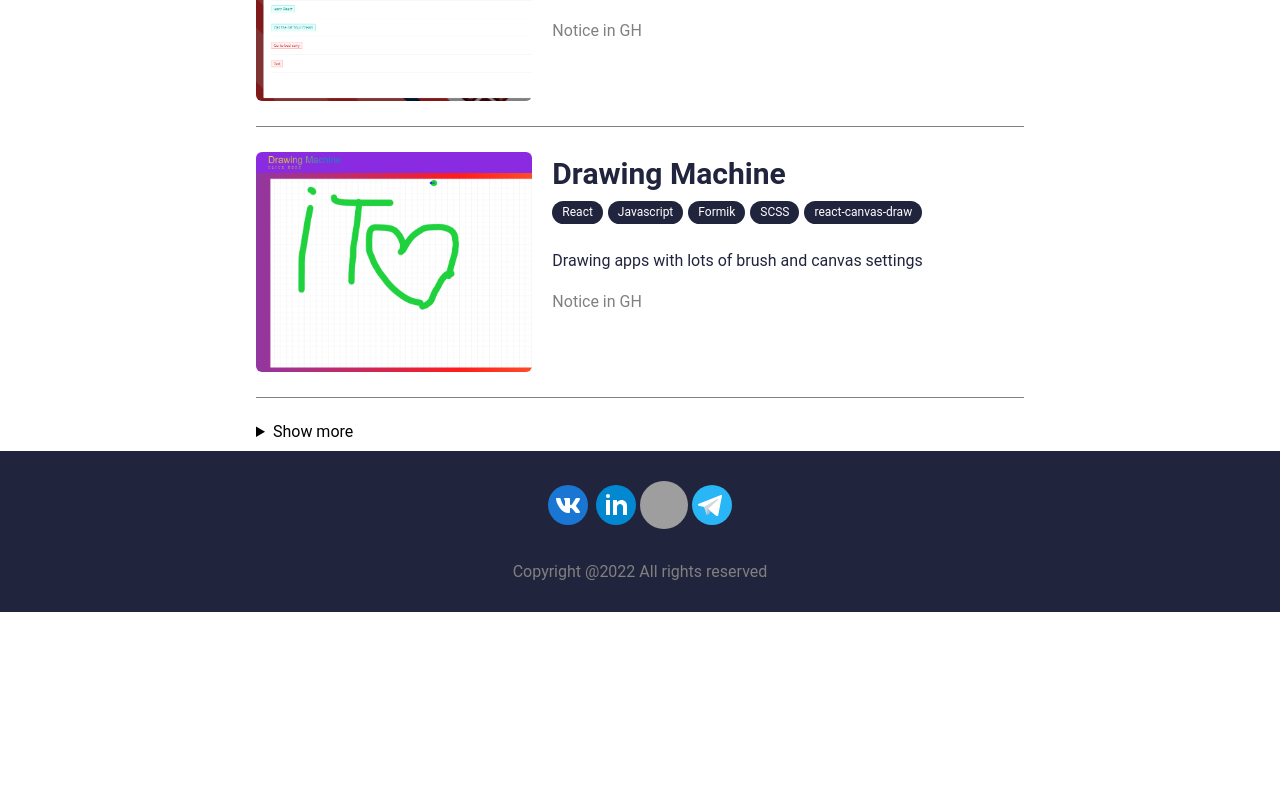
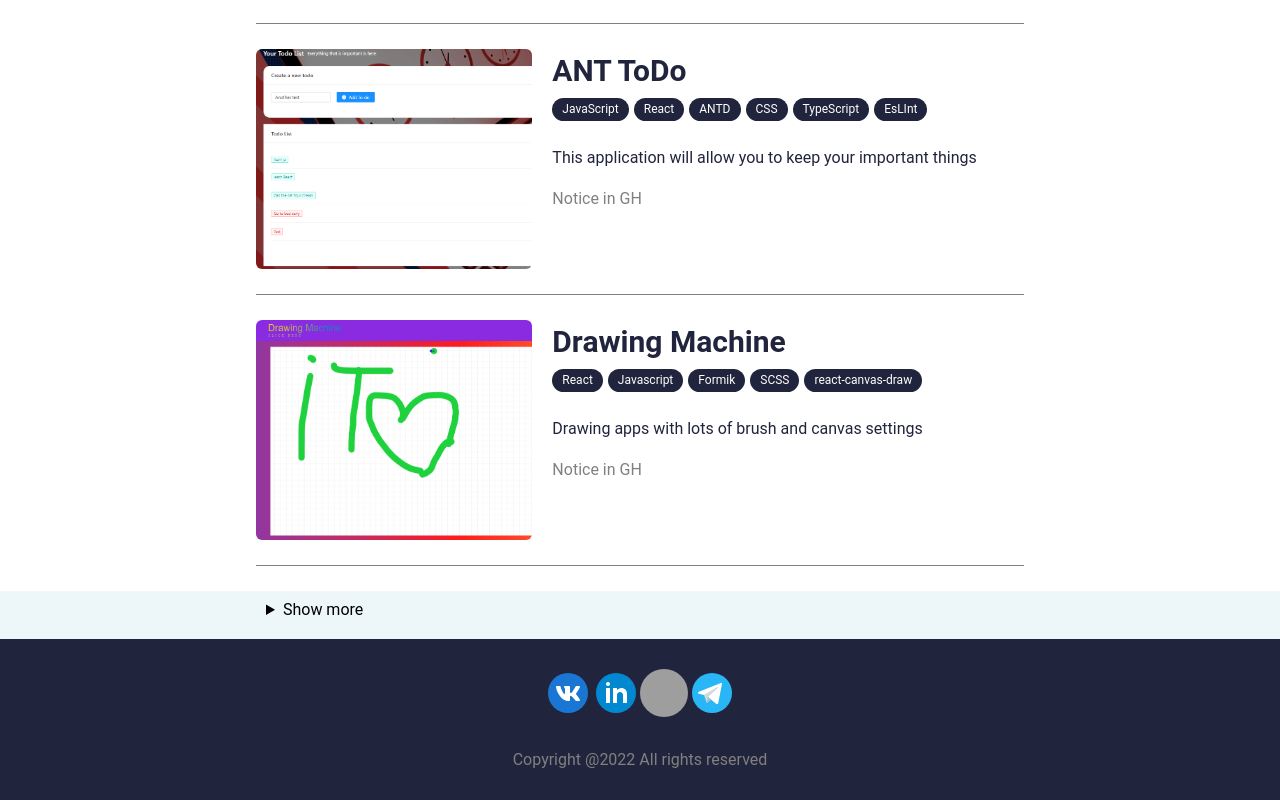
Before and after one commit to Pavel-Parkhomenko/Portfolio-Site, a React (Create React App) app: page / in a window 1280 px wide. Shown: the part 1925-2725 px from the top of the page. Before the commit the page ends 2537 px from the top, so only its background shows below. Built offline with nearby package versions, Linux system fonts and the light colour scheme; grey boxes are pictures that could not be loaded.

Commit message:
feat: transition and more yet

```diff
--- a/src/components/Hexagon/styled.js
+++ b/src/components/Hexagon/styled.js
@@ -42,10 +42,6 @@ export const ContainerItem = styled.div`
 export const SpecialContainer = styled.div`
   @media (max-width: 568px) {
     display: none;
-  //  & > :last-child {
-  //    display: none;
-  //  }
-  //}
 `
 
 export const SlideFrom = styled.div`
@@ -84,4 +80,8 @@ export const Slide = styled.div`
       default: return ph1
     }
   }});
+
+  :hover {
+    background-position: 45%;
+  }
 `
--- a/src/components/WorkCard/styled.js
+++ b/src/components/WorkCard/styled.js
@@ -23,7 +23,6 @@ export const Container = styled.div`
 export const TextContainer = styled.div`
   display: flex;
   flex-direction: column;
-  //max-width: 63%;
   width: 100%;
 `
 
@@ -44,11 +43,17 @@ export const ImgStyled = styled.div`
   background-size: cover;
   border-radius: 6px;
   margin-right: 20px;
+  transition: background-position 0.7s ease 0.2s;
 
   @media (max-width: 568px) {
     width: auto;
     margin-right: 0;
     margin-bottom: 10px;
+  }
+
+  :hover {
+    transition: background-position 0.7s ease 0.2s;
+    background-position: 100%;
   }
 `
 
@@ -80,6 +85,11 @@ export const StackItem = styled.div`
   margin-right: 5px;
   padding: 5px 10px 5px 10px;
   white-space: nowrap;
+
+  :hover {
+    background-color: #161936;
+    color: #8f8e8e;
+  }
 `
 
 export const Summary = styled.div`
--- /dev/null
+++ b/src/components/WorksList/index.jsx
@@ -0,0 +1,22 @@
+import React from 'react'
+import { projects } from '../../mocks'
+import WorkCard from '../WorkCard'
+
+export default function WorksList() {
+  return (
+    <>
+      { projects.slice(0, 3).map(({
+        id, title, stack, img, summary, linkGH,
+      }) => (
+        <WorkCard
+          key={id}
+          title={title}
+          img={img}
+          linkGH={linkGH}
+          stack={stack}
+          summary={summary}
+        />
+      )) }
+    </>
+  )
+}
--- /dev/null
+++ b/src/components/WorksList/styled.js
@@ -0,0 +1,10 @@
+import styled from 'styled-components'
+
+export const Details = styled.details`
+  background-color: #EDF7FA;
+`
+
+export const Summary = styled.summary`
+  background-color: #EDF7FA;
+  padding: 10px 0 10px 10px;
+`
--- /dev/null
+++ b/src/components/WorksListExtra/index.jsx
@@ -0,0 +1,24 @@
+import React from 'react'
+import { projects } from '../../mocks'
+import WorkCard from '../WorkCard'
+import { Details, Summary } from './styled'
+
+export default function WorksListExtra() {
+  return (
+    <Details>
+      <Summary style={{ marginBottom: '10px' }}>Show more</Summary>
+      { projects.slice(3).map(({
+        id, title, stack, img, summary, linkGH,
+      }) => (
+        <WorkCard
+          key={id}
+          title={title}
+          img={img}
+          linkGH={linkGH}
+          stack={stack}
+          summary={summary}
+        />
+      )) }
+    </Details>
+  )
+}
--- /dev/null
+++ b/src/components/WorksListExtra/styled.js
@@ -0,0 +1,10 @@
+import styled from 'styled-components'
+
+export const Details = styled.details`
+  background-color: #EDF7FA;
+`
+
+export const Summary = styled.summary`
+  background-color: #EDF7FA;
+  padding: 10px 0 10px 10px;
+`
--- a/src/mocks/datas.js
+++ b/src/mocks/general.js
@@ -5,3 +5,10 @@ export const headerSubTitle = `Amet minim mollit non deserunt ullamco est sit
   Exercitation veniam consequat sunt nostrud amet.`
 
 export const buttonText = 'Download Resume'
+
+export const infoTitle = 'Brief information about me'
+
+export const technologiesTitle = `Technologies that I am interested in.
+  I know them and am actively studying them`
+
+export const worksTitle = 'My Works'
--- a/src/mocks/info.js
+++ b/src/mocks/info.js
@@ -1,5 +1,4 @@
-// eslint-disable-next-line import/prefer-default-export
-export const info = [
+export default [
   {
     title: 'Who am I?',
     summary: `I am an ordinary resident of Belarus from a small town.
--- a/src/mocks/projects.js
+++ b/src/mocks/projects.js
@@ -1,5 +1,4 @@
-// eslint-disable-next-line import/prefer-default-export
-export const dataWorks = [
+export default [
   {
     id: 1,
     title: 'Your Health',
--- a/src/pages/Home/index.jsx
+++ b/src/pages/Home/index.jsx
@@ -1,15 +1,16 @@
 import React from 'react'
 import Header from '../../components/Header'
 import {
-  Container, ContainerHeader,
+  Container, ContainerExtraWorks, ContainerHeader,
   ContainerInfo, ContainerTechnologies, ContainerWorks, TitleContainer,
 } from './styled'
 import Navigation from '../../components/Navigation'
 import InfoCard from '../../components/InfoCard'
-import { dataWorks } from '../../mocks/index'
-import WorkCard from '../../components/WorkCard'
 import Footer from '../../components/Footer'
 import Hexagon from '../../components/Hexagon'
+import WorksList from '../../components/WorksList'
+import { infoTitle, technologiesTitle, worksTitle } from '../../mocks'
+import WorksListExtra from '../../components/WorksListExtra'
 
 export default function Home() {
   return (
@@ -19,45 +20,22 @@ export default function Home() {
         <Header />
       </ContainerHeader>
       <ContainerInfo id="info">
-        <TitleContainer>Brief information about me</TitleContainer>
+        <TitleContainer>{ infoTitle }</TitleContainer>
         <InfoCard />
       </ContainerInfo>
       <ContainerTechnologies>
         <TitleContainer>
-          Technologies that I am interested in. I know them and am actively studying them
+          { technologiesTitle }
         </TitleContainer>
         <Hexagon />
       </ContainerTechnologies>
       <ContainerWorks id="works">
-        <TitleContainer>My Works</TitleContainer>
-        { dataWorks.slice(0, 3).map(({
-          id, title, stack, img, summary, linkGH,
-        }) => (
-          <WorkCard
-            key={id}
-            title={title}
-            img={img}
-            linkGH={linkGH}
-            stack={stack}
-            summary={summary}
-          />
-        )) }
-        <details>
-          <summary style={{ marginBottom: '10px' }}>Show more</summary>
-          { dataWorks.slice(3).map(({
-            id, title, stack, img, summary, linkGH,
-          }) => (
-            <WorkCard
-              key={id}
-              title={title}
-              img={img}
-              linkGH={linkGH}
-              stack={stack}
-              summary={summary}
-            />
-          )) }
-        </details>
+        <TitleContainer>{ worksTitle }</TitleContainer>
+        <WorksList />
       </ContainerWorks>
+      <ContainerExtraWorks>
+        <WorksListExtra />
+      </ContainerExtraWorks>
       <Footer id="contact" />
     </Container>
   )
--- a/src/pages/Home/styled.js
+++ b/src/pages/Home/styled.js
@@ -45,6 +45,16 @@ export const ContainerWorks = styled.div`
   ${mediaMobile}
 `
 
+export const ContainerExtraWorks = styled.div`
+  display: flex;
+  flex-direction: column;
+  justify-content: space-between;
+  padding-left: ${paddLeft};
+  padding-right: ${paddRight};
+  background-color: #EDF7FA;
+  ${mediaMobile}
+`
+
 export const TitleContainer = styled.p`
   font-style: normal;
   font-weight: 700;
@@ -52,4 +62,5 @@ export const TitleContainer = styled.p`
   //line-height: 60px;
   color: #21243D;
   text-align: center;
+  margin: 50px 0 50px 0;
 `
```
Also changed, not shown: src/mocks/index.js (+6 -5 lines), src/assets/stack/antd.png (added).
